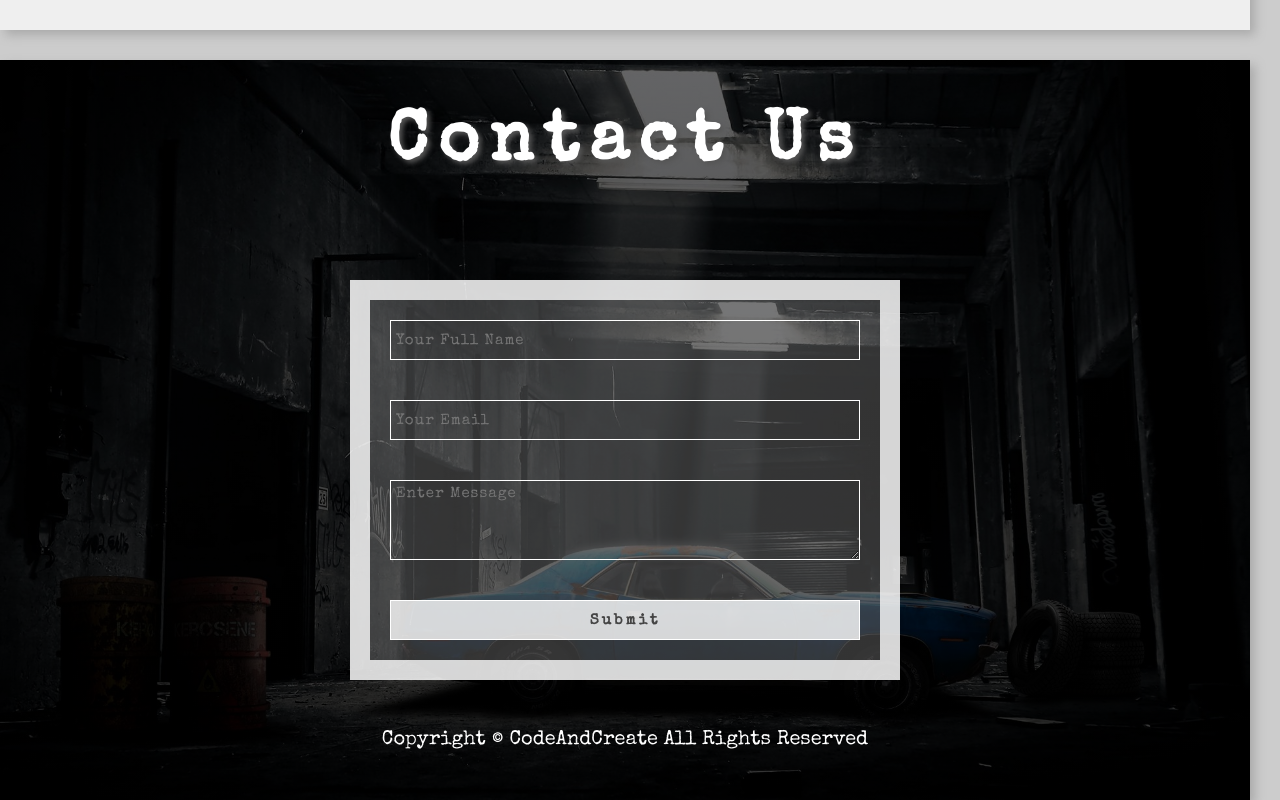
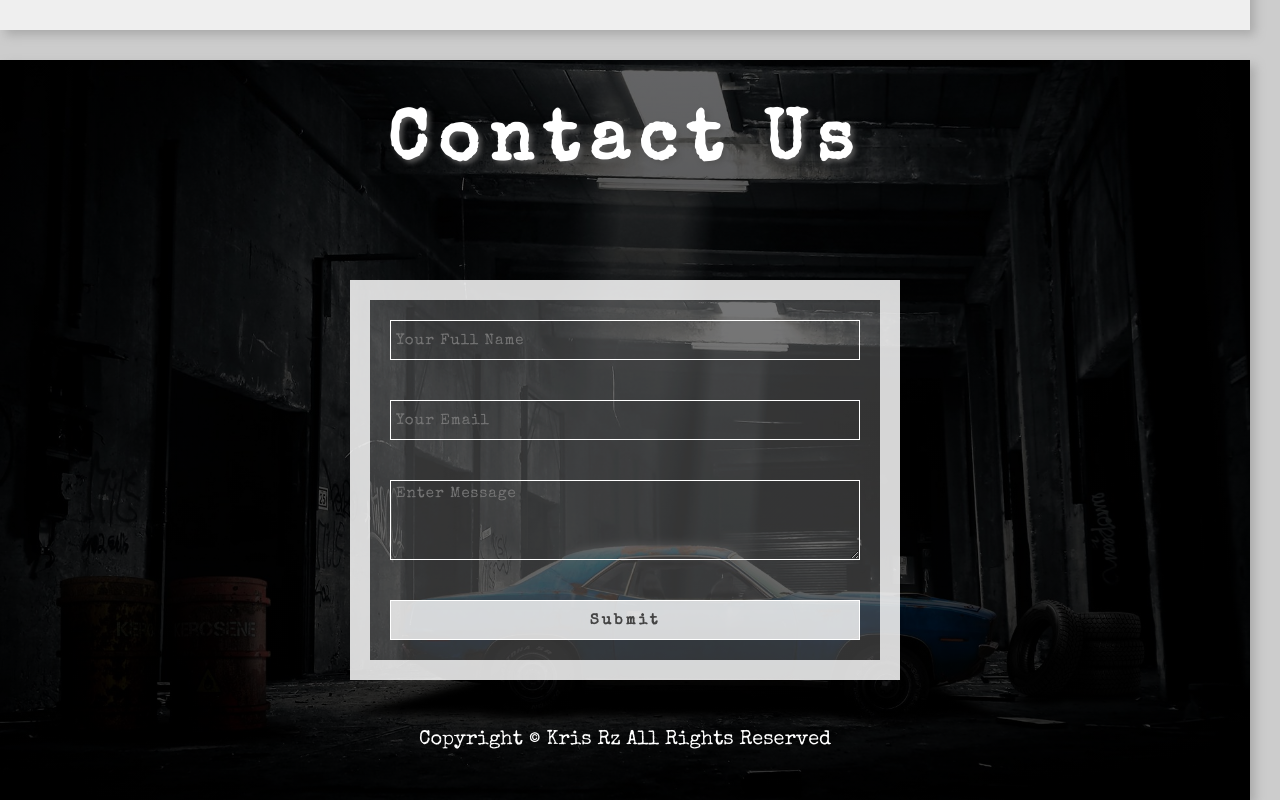
Before and after one commit to KrisRz/Cards, a plain HTML site: page index.html in a window 1280 px wide. Shown: the part 3593-4393 px from the top of the page. Drawn offline with nearby package versions, Linux system fonts and the light colour scheme.

Commit message:
Update index.html

```diff
--- a/index.html
+++ b/index.html
@@ -114,7 +114,7 @@
           <input class="form-btn" type="submit" value="Submit" />
         </form>
         <p class="copyright">
-          Copyright &copy; CodeAndCreate All Rights Reserved
+          Copyright &copy; Kris Rz All Rights Reserved
         </p>
       </section>
     </div>
```
